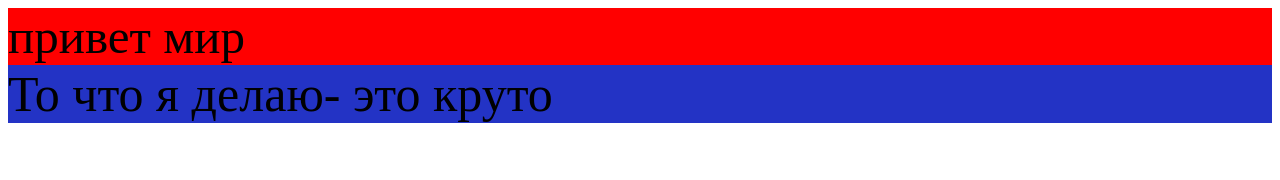
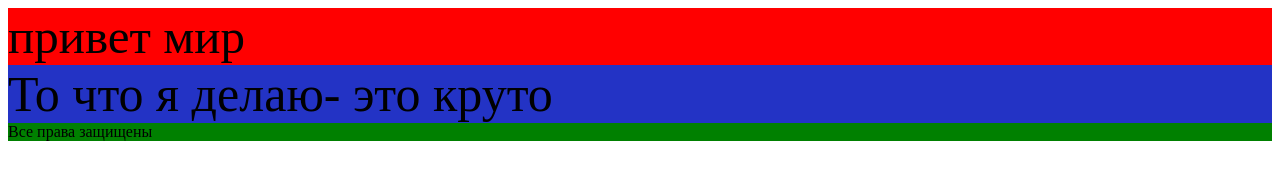
Before and after one commit to Nbvehsxtd/first-projekt, a plain HTML site: page index.html in a window 1280 px wide. Drawn offline with Linux system fonts and the light colour scheme.

Commit message:
Добавлен футер и стили

```diff
--- a/index.html
+++ b/index.html
@@ -9,5 +9,6 @@
     <div class="div">привет мир</div>
     <div class="div1">То что я делаю- это круто</div>
     <link rel="stylesheet" href="style.css">
+    <footer class="footer">Все права защищены</footer>
 </body>
 </html>
--- a/style.css
+++ b/style.css
@@ -1,3 +1,6 @@
+.footer {
+    background-color: green;
+}
 .div {
     font-size: 49px;
     background-color: red;
```
